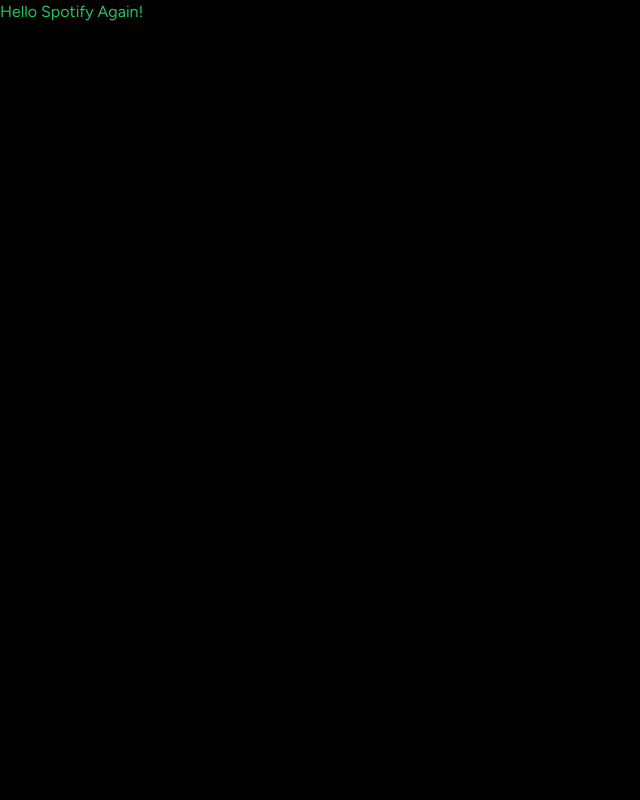
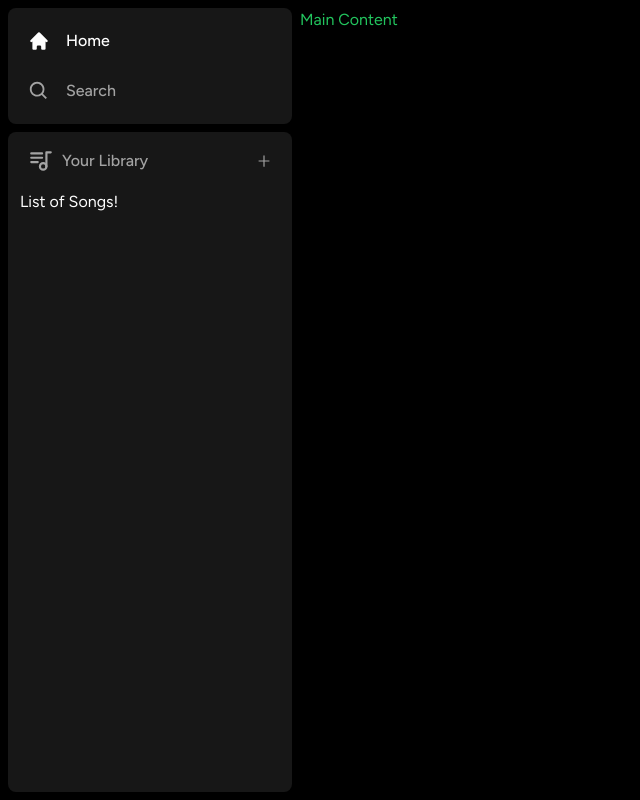
Before and after one commit to matheus1g/SpotifyClone, a Next.js app: page / in a window 1280 px wide. Shown: the whole page, without its empty margins (0-640 px from the left). Built offline with nearby package versions, Linux system fonts and the light colour scheme.

Commit message:
sidebar basic structure

```diff
--- a/app/(site)/page.tsx
+++ b/app/(site)/page.tsx
@@ -1,7 +1,7 @@
 export default function Home() {
   return (
     <div className="text-green-500">
-      Hello Spotify Again!
+      Main Content
     </div>
   )
 }
--- a/app/layout.tsx
+++ b/app/layout.tsx
@@ -1,6 +1,9 @@
 import type { Metadata } from 'next'
+
+import './globals.css'
 import { Figtree } from 'next/font/google'
-import './globals.css'
+
+import Sidebar from '@/components/Sidebar'
 
 const font = Figtree({ subsets: ['latin'] })
 
@@ -16,7 +19,11 @@ export default function RootLayout({
 }) {
   return (
     <html lang="en">
-      <body className={font.className}>{children}</body>
+      <body className={font.className}>
+          <Sidebar>
+            {children}
+          </Sidebar>
+        </body>
     </html>
   )
 }
--- /dev/null
+++ b/components/Box.tsx
@@ -0,0 +1,25 @@
+import { twMerge } from "tailwind-merge";
+
+interface BoxProps {
+  children: React.ReactNode;
+  className?: string;
+}
+
+const Box:React.FC<BoxProps> = ({children, className}) => {
+  return (
+    <div
+      className={twMerge(`
+        bg-neutral-900
+        rounded-lg
+        h-fit
+        w-full
+        `,
+          className
+        )}
+    >
+      {children}
+    </div>
+  )
+}
+
+export default Box;
--- /dev/null
+++ b/components/Library.tsx
@@ -0,0 +1,58 @@
+"use client";
+
+import {TbPlaylist} from "react-icons/tb"
+import {AiOutlinePlus} from "react-icons/ai"
+
+const Library = () => {
+  const onClick = () => {
+    // Handle upload later
+  };
+
+  return (
+    <div className="flex flex-col">
+      <div className="
+        flex
+        items-center
+        justify-between
+        px-5
+        pt-4
+      ">
+        <div className="
+          inline-flex
+          items-center
+          gap-x-2
+        ">
+          <TbPlaylist className="text-neutral-400" size={26}/>
+          <p className="
+          text-neutral-400
+          font-medium
+          text-md
+          ">
+            Your Library
+          </p>
+        </div>
+        <AiOutlinePlus
+          onClick={onClick}
+          Size={20}
+          className="
+            text-neutral-400
+            cursor-pointer
+            hover:text-white
+            transition
+          "
+        />
+      </div>
+      <div className="
+        flex
+        flex-col
+        gap-y-2
+        mt-4
+        px-3
+      ">
+        List of Songs!
+      </div>
+    </div>
+  )
+}
+
+export default Library;
--- /dev/null
+++ b/components/Sidebar.tsx
@@ -0,0 +1,75 @@
+"use client";
+
+import { usePathname } from "next/navigation";
+import { useMemo } from "react";
+import { HiHome } from "react-icons/hi"
+import { BiSearch } from "react-icons/bi"
+
+import Box from "./Box";
+import SidebarItem from "./SidebarItem";
+import Library from "./Library";
+
+interface SidebarProps {
+  children: React.ReactNode;
+}
+
+const Sidebar: React.FC<SidebarProps> = ({ children }) => {
+  const pathname = usePathname();
+
+  const routes = useMemo(() => [
+    {
+      icon: HiHome,
+      label: 'Home',
+      active: pathname !== '/search',
+      href: '/',
+    },
+    {
+      icon: BiSearch,
+      label: 'Search',
+      active: pathname === '/search',
+      href: '/search',
+    },
+  ], [pathname])
+
+  return (
+    <div className="flex h-full">
+      <div className="
+        hidden
+        md:flex
+        flex-col
+        gap-y-2
+        bg-dash
+        h-full
+        w-[300px]
+        p-2
+      ">
+        <Box>
+          <div
+            className="
+              flex
+              flex-col
+              gap-y-4
+              px-5
+              py-4
+            "
+          >
+            {routes.map((item) => (
+              <SidebarItem
+                key={item.label}
+                {...item}
+              />
+            ))}
+          </div>
+        </Box>
+        <Box className="overflow-y-auto h-full">
+          <Library />
+        </Box>
+      </div>
+      <main className="h-full flex-1 overflow-y-auto py-2">
+        {children}
+      </main>
+    </div>
+  )
+}
+
+export default Sidebar
--- /dev/null
+++ b/components/SidebarItem.tsx
@@ -0,0 +1,46 @@
+import Link from "next/link";
+import { IconType } from "react-icons";
+import {twMerge} from "tailwind-merge";
+
+interface SidebarItemProps {
+  icon: IconType;
+  label: string;
+  active?: boolean;
+  href: string;
+}
+
+const SidebarItem: React.FC<SidebarItemProps> = ({
+  icon: Icon,
+  label,
+  active,
+  href
+}) => {
+  return (
+    <Link
+      href={href}
+      className={twMerge(`
+        flex
+        flex-row
+        h-auto
+        items-center
+        w-full
+        gap-x-4
+        text-md
+        font-medium
+        cursor-pointer
+        hover:text-white
+        transition
+        text-neutral-400
+        py-1
+      `,
+        active && "text-white"
+      )}
+    >
+      <Icon size={26} />
+      <p className="truncate w-full">{label}</p>
+
+    </Link>
+  )
+}
+
+export default SidebarItem;
```
Also changed, not shown: package.json (+6 -4 lines), 1 other file (tests, documents, lock files or other folders).
